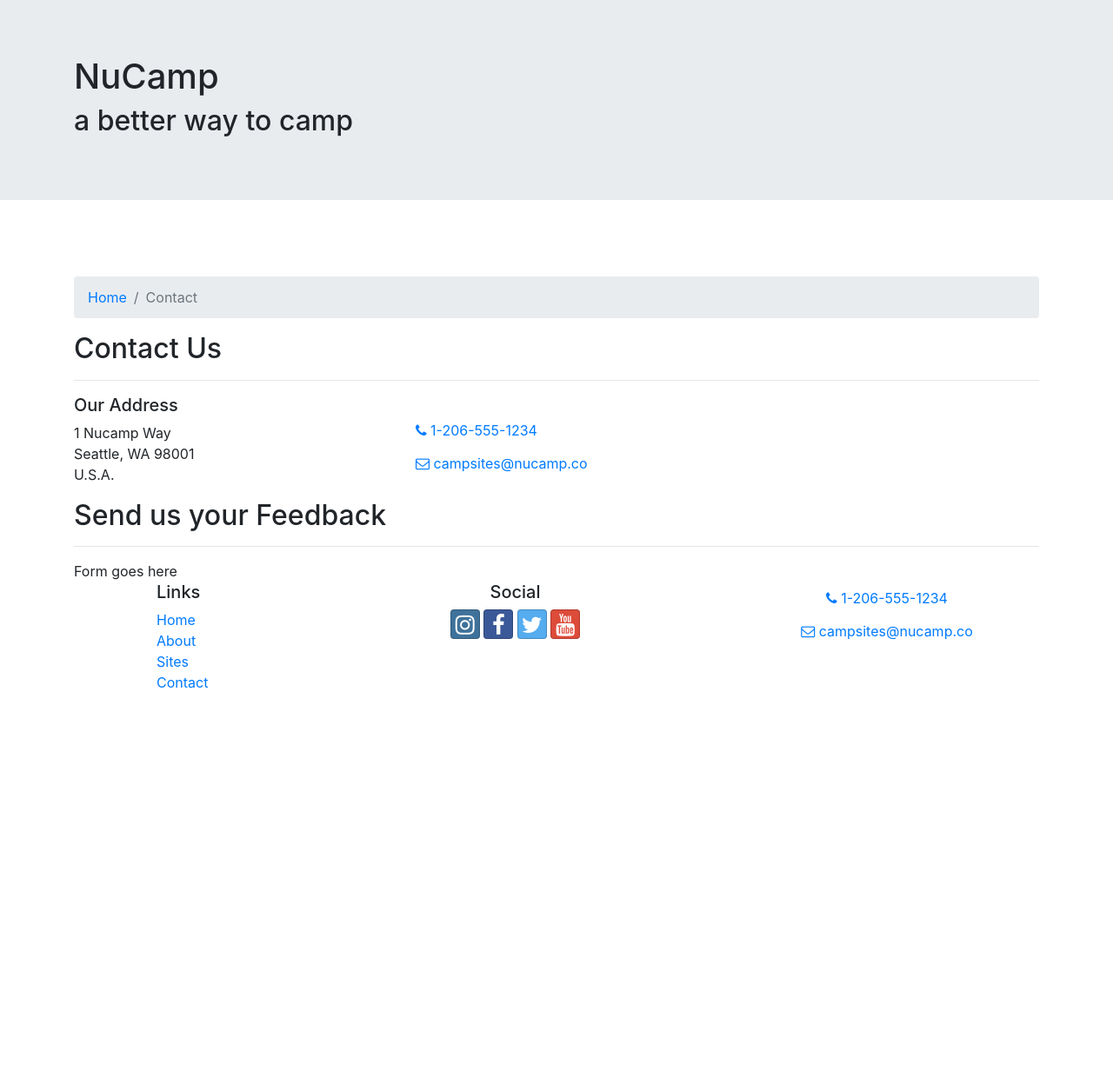
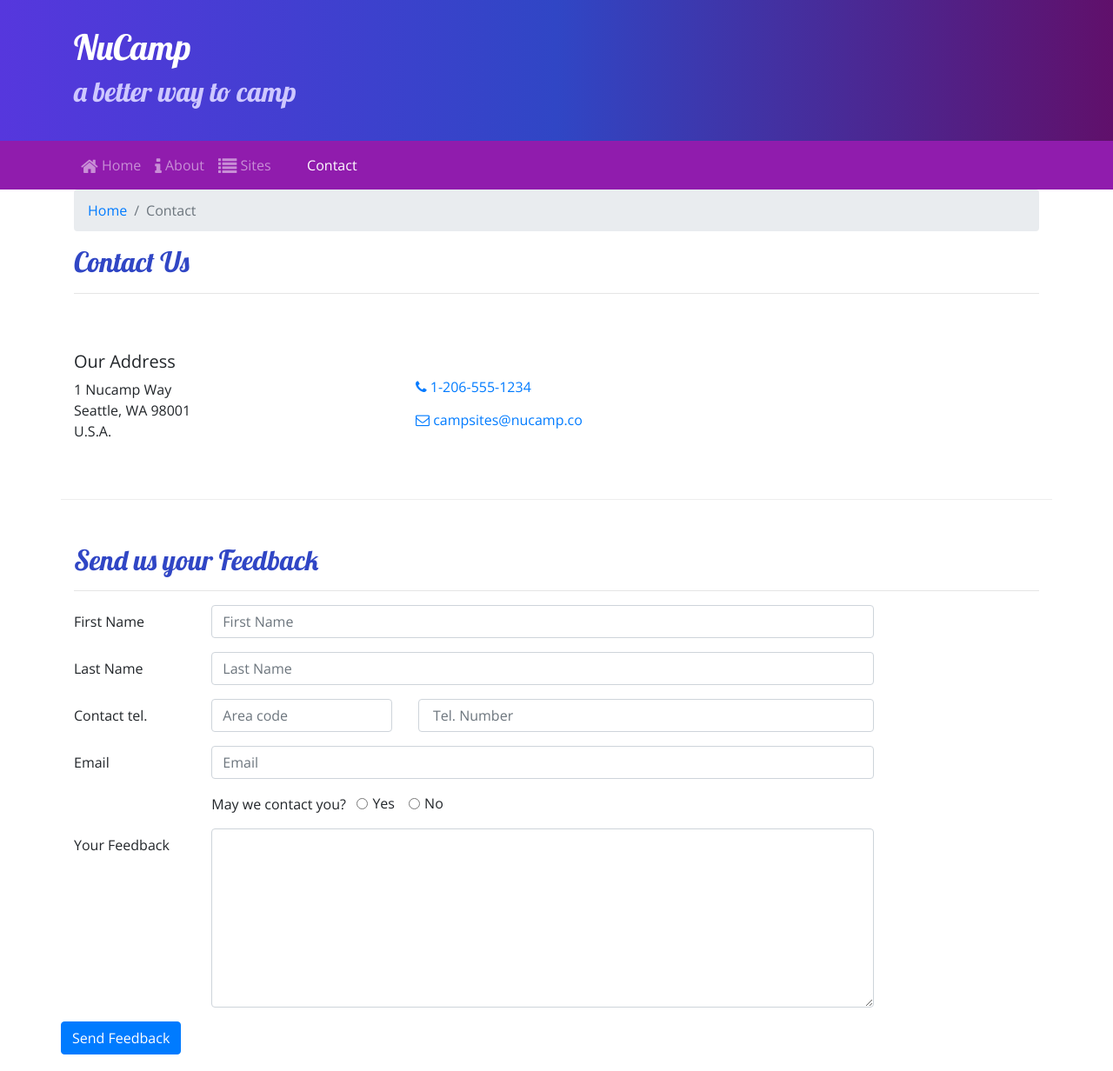
Before and after one commit to KenSparksDev/Bootstrap-Project, a website: page contactus.html in a window 1280 px wide. Shown: the top 1232 px of the page at 87% size. Before the commit the page ends 813 px from the top, so only its background shows below. Drawn offline with nearby package versions, Linux system fonts and the light colour scheme.

Commit message:
forms, tables and cards

```diff
--- a/contactus.html
+++ b/contactus.html
@@ -10,11 +10,11 @@
     <link rel="stylesheet" href="node_modules/bootstrap/dist/css/bootstrap.min.css" />
 
     <!-- Additional CSS must be placed after Bootstrap CSS -->
-    <link rel="stylesheet" href="node_modules/font-awesome/css/font-awesome.min.css" />
+    <link rel="stylesheet" href="node_modules/bootstrap/dist/css/bootstrap.min.css" />
     <link rel="stylesheet" href="node_modules/bootstrap-social/bootstrap-social.css" />
     <link rel="stylesheet" href="https://fonts.googleapis.com/css?family=Lobster|Open+Sans" />
-    <link rel="stylesheet" href="css/styles.css" />
-
+    <link rel="stylesheet" href="node_modules/font-awesome/css/font-awesome.min.css" />
+    <link rel="stylesheet" href="css/style.css">
     <title>NuCamp: A Better Way To Camp</title>
 </head>
 
@@ -31,21 +31,22 @@
         </div>
     </header>
 
-    <nav class="navbar navbar-expand-sm navbar-dark sticky-top">
-        <div class="container">
-            <button class="navbar-toggler ml-auto" type="button" data-toggle="collapse" data-target="#nucampNavbar">
-                <span class="navbar-toggler-icon"></span>
-            </button>
-            <div class="collapse navbar-collapse" id="nucampNavbar">
-                <ul class="navbar-nav">
-                    <li class="nav-item"><a class="nav-link" href="index.html"><i class="fa fa-home fa-lg"></i> Home</a></li>
-                    <li class="nav-item"><a class="nav-link" href="aboutus.html"><i class="fa fa-info fa-lg"></i> About</a></li>
-                    <li class="nav-item"><a class="nav-link" href="#"><i class="fa fa-list fa-lg"></i> Sites</a></li>
-                    <li class="nav-item active"><a class="nav-link" href="contactus.html"><i class="fa fa-address-card fa-lg"></i> Contact</a></li>
-                </ul>
-            </div>
+<nav class="navbar navbar-expand-sm navbar-dark">
+    <button class="navbar-toggler ml-auto" type="button" data-toggle="collapse" data-target="#nucampNavbar"><span class="navbar-toggler-icon"></span>
+    </button>
+    <div class="container">
+        <div class="collapse navbar-collapse" id="nucampNavbar">
+            <ul class="list-unstyled navbar-nav">
+                <li class="nav-item  "><a href="index.html" class=" nav-link"><i class="fa fa-home fa-lg"></i> Home</a></li>
+                <li class="nav-item "><a href="aboutus.html" class=" nav-link"><i class="fa fa-info fa-lg"></i>
+                        About</a></li>
+                <li class="nav-item  "><a href="sites.html" class=" nav-link"> <i class="fa fa-list fa-lg"></i> Sites</a></li>
+                <li class="nav-item active"><a href="contactus.html" class=" nav-link"><i class="fa fa-address-card fa-lg"></i>
+                        Contact</a></li>
+            </ul>
         </div>
-    </nav>
+    </div>
+</nav>
 
     <div class="container">
         <div class="row">
@@ -80,13 +81,63 @@
                 <hr />
             </div>
             <div class="col-md-10">
-                Form goes here
+                <form>
+                    <div class="form-group row">
+                        <label for="firstName" class="col-md-2 col-form-label">First Name</label>
+                        <div class="col-md-10">
+                          <input type="text" name="firstName" placeholder="First Name" id="firstName" class="form-control">
+                        </div>
+                    </div>
+                    <div class="form-group row">
+                        <label for="lastName" class="col-md-2 col-form-label">Last Name</label>
+                        <div class="col-md-10">
+                         <input type="text" name="lastName" placeholder="Last Name" id="lastName" class="form-control">
+                        </div>
+                    </div>
+                    <div class="form-group row">
+                        <label for="areaCode" class="col-md-2 col-form-label" >Contact tel.</label>
+                        <div class="col-5 col-md-3">
+                        <input type="tel" name="areaCode" id="areaCode" placeholder="Area code" class="form-control">
+                        </div>
+                        <div class="col-7">
+                            <input type="tel" name="telNum" placeholder=" Tel. Number" class="form-control">
+                        </div>
+                    </div>
+                    <div class="form-group row">
+                        <label for="email" class="col-md-2 col-form-label">Email</label>
+                        <div class="col-md-10">
+                        <input type="email" name="email" placeholder="Email" id="email" class="form-control">
+                        </div>
+                    </div>
+                    <div class="form-group row">
+                        <div class="col offset-md-2">
+                            May we contact you? &nbsp;
+                            <div class="form-check form-check-inline">
+                                <input type="radio" id="contactYes" name="contactRadios" value="yes" class="form-check-input">
+                                <label for="contactYes" class="form-check-label"> Yes </label>
+                            </div>
+                            <div class="form-check form-check-inline">
+                                <input type="radio" id="contactNo" name="contactRadios" value="no" class="form-check-input">
+                                <label for="contactNo" class="form-check-label"> No </label>
+                            </div>
+                        </div>
+                    </div>
+                    <div class="form-group row">
+                        <label for="feedback" class="col-md-2 col-form-label">Your Feedback</label>
+                        <div class="col-md-10">
+                            <textarea id="feedback" name="feedback" rows="8" class="form-control"></textarea>
+                        </div>
+                    </div>
+                    <div class="form-group row">
+                    <button type="submit" class="btn btn-primary">Send Feedback</button>
+                    </div>
+                </form>
             </div>
        </div>
 
     </div>
 
-    <footer>
+    <footer class="site-footer">
         <div class="container">
             <div class="row">
                 <div class="col-4 col-sm-2 offset-1">
--- a/css/style.css
+++ b/css/style.css
@@ -15,9 +15,9 @@ header h2 {
 	color: #cec8ff;
 }
 
-footer {
-	background-image: linear-gradient(#cec8ff, white);
-	padding: 20px 0;
+.site-footer{
+    background-image: linear-gradient(#b7a8f8, white);
+    padding: 20px 0px;
 }
 
 .jumbotron {
```
Also changed, not shown: aboutus.html (+78 -9 lines), index.html (+1 -1 lines), sites.html (+1 -1 lines).
